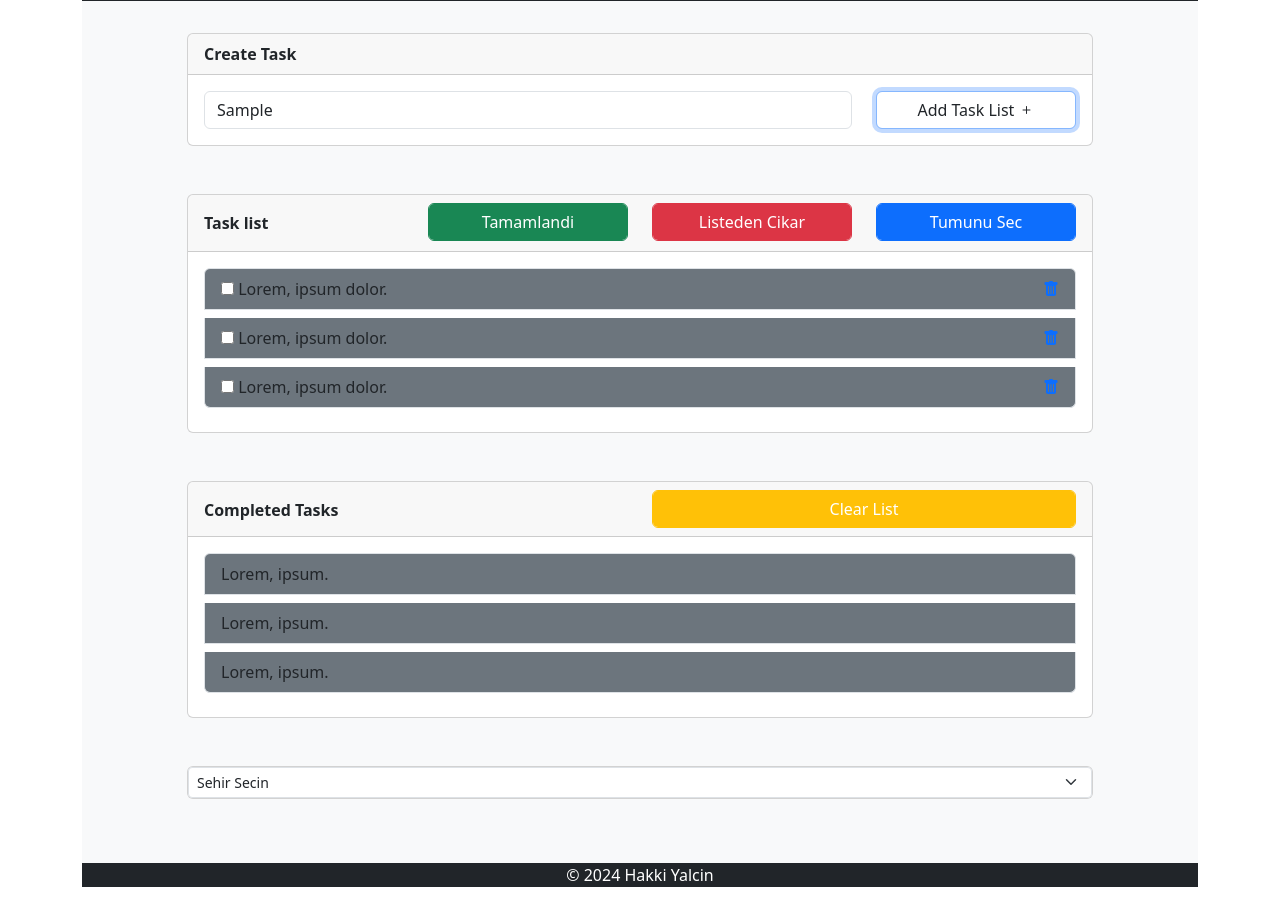
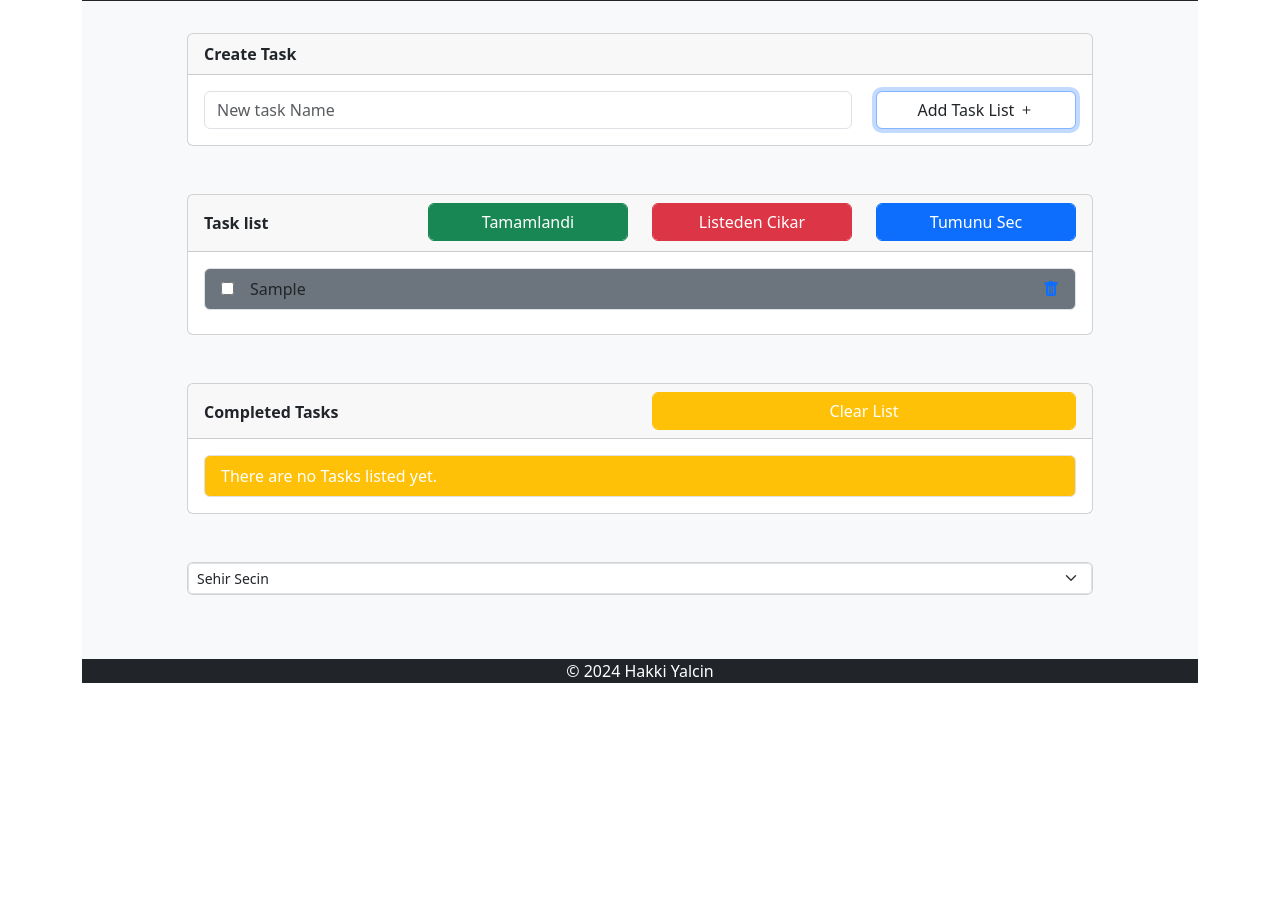
Before and after one commit to hakkinen42/todolist, a website: page index.html in a window 1280 px wide. Both pictures are taken after typing "Sample" into the empty fields and a click on the button "Add Task List". Shown: the part 41-944 px from the top of the page. After the commit the page ends 800 px from the top, so only its background shows below. Drawn offline with nearby package versions, Linux system fonts and the light colour scheme; some packages are replaced by stand-ins of ours; a script that the page names is missing.

Commit message:
Creat task ve Task List bolumu butonlar yapildi

```diff
--- a/assets/js/myScript.js
+++ b/assets/js/myScript.js
@@ -0,0 +1,140 @@
+// document.addEventListener("DOMContentLoaded", function() {
+$(document).ready(function(){
+    let taskInput = $("#taskInput");
+    let btnAddTaskInput = $("#btnAddTaskInput");
+    let btnTaskCompleted = $("#btnTaskCompleted");
+    let btnTaskRemoveFromList = $("#btnTaskRemoveFromList");
+    let btnTaskAllSelect = $("#btnTaskAllSelect");
+
+    let tasksList = $("#tasksList");
+    let completedList =  $("#completedList");
+    let tasks = JSON.parse(localStorage.getItem('tasks'));
+    if(tasks == null) tasks = [];
+
+    let completedTasks = JSON.parse(localStorage.getItem('completedTasks'));
+    if(completedTasks == null) completedTasks = [];
+
+    function isTaskExistsTasks(task) {
+        return tasks.includes(task);
+    }
+    list(tasks, tasksList);
+    list(completedTasks, completedList);
+
+
+    btnAddTaskInput.click(function(event){
+
+        if(taskInput.val().length > 0 && !isTaskExistsTasks(taskInput.val())){
+
+            tasks.push(taskInput.val());
+            localStorage.setItem('tasks',JSON.stringify(tasks));
+            list(tasks, tasksList);
+        } else {
+            swal.fire("Please enter a valid Task!");
+        }
+        taskInput.val("");
+    });
+
+    btnTaskCompleted.click(function(event){
+
+        let checked = $("#tasksList input[type='checkbox']:checked");
+
+
+        if(checked.length != 0){
+        checked.each(function(checkedTask,index){
+            let completed =tasks.splice(checked,1)[0];
+            completedTasks.push(completed) ;
+            localStorage.setItem("tasks", JSON.stringify(tasks));
+            localStorage.setItem("completedTasks", JSON.stringify(completedTasks));
+
+        })
+
+        list(tasks, tasksList);
+        list(completedTasks, completedList);
+
+
+
+        }
+    });
+
+    btnTaskRemoveFromList.click(function(event){
+
+        let checked = $("#tasksList input[type='checkbox']:checked");
+
+
+        if(checked.length != 0){
+        checked.each(function(checkedTask,index){
+            let removed = tasks.splice(checked,1)[0];
+            tasks=tasks.filter((e)=> e!==removed);
+            localStorage.setItem("tasks", JSON.stringify(tasks));
+        })
+    }
+        list(tasks, tasksList);
+        list(completedTasks, completedList);
+    });
+    btnTaskAllSelect.click(function(){
+       selectAll();
+   });
+
+
+    function list(items, listPlace) {
+
+        if(items == null || (Array.isArray(items) && !items.length)){
+            let liElement = $("<li>");
+            //let liElement = document.createElement( 'li' );
+            liElement.addClass('list-group-item bg-warning text-white');
+            //liElement.setAttribute('class','list-group-item bg-warning text-white');
+            liElement.text("There are no Tasks listed yet.");
+            // listPlace.innerHTML = " ";
+            // listPlace.appendChild(liElement);
+            $(listPlace).html(liElement);
+        }
+        else {
+            $(listPlace).html(""); // Önceki içeriği temizle
+            items.forEach(function(item, index, array){
+
+                let liElement = $("<li>");
+                liElement.addClass("list-group-item bg-secondary mb-2");
+
+                let inputElement = $("<input>");
+                inputElement.attr({
+                    type: "checkbox",
+                    value: item,
+                    name: item,
+                    id: `task-${index}`
+                });
+                // inputElement.type='checkbox';
+                // inputElement.value= item;
+                // inputElement.name = item;
+                // inputElement.id=`task-${index}`;
+
+                let labelElement = $("<label>");
+                labelElement.attr("for", `task-${index}`);
+                labelElement.text(item);
+                labelElement.addClass("ms-3");
+                // labelElement.textContent=item;
+
+                let iElement = $("<i>");
+                iElement.addClass("bi bi-trash-fill float-end delete-task text-primary");
+                iElement.attr("id", index);
+
+                if(listPlace == tasksList){
+                    liElement.append(inputElement, labelElement, iElement);
+                } else {
+                    liElement.append(labelElement);
+                }
+
+//         }
+                $(listPlace).append(liElement);
+            });
+        }
+    }
+
+    function selectAll(){
+        let allTask = $("#tasksList input[type='checkbox']");
+        console.log( allTask.prop('checked'));
+
+        allTask.prop("checked", true);
+    }
+
+
+});
--- a/index.html
+++ b/index.html
@@ -7,6 +7,7 @@
     <link rel="stylesheet" href="assets/css/style.css">
     <link rel="stylesheet" href="assets/bootstrap/dist/css/bootstrap.min.css">
     <link rel="stylesheet" href="assets/bootstrap-icons/font/bootstrap-icons.css">
+    <link rel="stylesheet" href="node_modules/sweetalert2/dist/sweetalert2.min.css">
 </head>
 <body>
     <div class="wrapper">
@@ -28,9 +29,9 @@
                             </div>
                             <div class="card-body">
                                 <div class="row">
-                                    <div class="col-md-9" id='taskInput'>
+                                    <div class="col-md-9" >
 
-                                        <input type="text" class=" form-control" placeholder="New task Name">
+                                        <input type="text" class=" form-control" placeholder="New task Name" id="taskInput" name="id=taskInput">
                                     </div>
                                     <div class="col-md-3">
 
@@ -48,7 +49,8 @@
                                         <button class="btn btn-success form-control" id="btnTaskCompleted">Tamamlandi</button>
                                     </div>
                                     <div class="col-md-3">
-                                        <button class="btn btn-danger form-control" btnTaskRemoveFromList>Listeden Cikar</button>
+                                        <button class="btn btn-danger form-control"
+                                        id="btnTaskRemoveFromList" >Listeden Cikar</button>
                                     </div>
                                     <div class="col-md-3">
                                         <button class="btn btn-primary form-control" id="btnTaskAllSelect">Tumunu Sec</button>
@@ -61,17 +63,17 @@
                                 <div class="row">
                                     <div class="col-md-12">
 
-                                        <ul class="list-group" id="taskList">
+                                        <ul class="list-group" id="tasksList">
                                             <li class="list-group-item bg-secondary mb-2">
                                                 <input type="checkbox" id="task1" name="task1" value="Bike">
                                                 <label for="task1"> Lorem, ipsum dolor.</label> <i class="bi bi-trash-fill float-end delete-task text-primary" id="0"></i>
                                             </li>
                                             <li class="list-group-item bg-secondary mb-2">
-                                                <input type="checkbox" id="task1" name="task1" value="Bike">
+                                                <input type="checkbox" id="task2" name="task1" value="Bike">
                                                 <label for="task1"> Lorem, ipsum dolor.</label> <i class="bi bi-trash-fill float-end delete-task text-primary" id="1"></i>
                                             </li>
                                             <li class="list-group-item bg-secondary mb-2">
-                                                <input type="checkbox" id="task1" name="task1" value="Bike">
+                                                <input type="checkbox" id="task3" name="task1" value="Bike">
                                                 <label for="task1"> Lorem, ipsum dolor.</label> <i class="bi bi-trash-fill float-end delete-task text-primary" id="2"></i>
                                             </li>
 
@@ -112,7 +114,7 @@
                         <div class="card mb-5">
                             <div>
 
-                            <select class="form-select form-select-sm" aria-label="Small select example">
+                            <select class="form-select form-select-sm" aria-label="Small select example" name="selectCity">
                                 <option value="0">Sehir Secin</option>
                                 <option value="1">Adana</option>
                                 <option value="2">Konya</option>
@@ -148,6 +150,8 @@
 
 
     <script src="assets/bootstrap/dist/js/bootstrap.bundle.min.js"></script>
+    <script src="node_modules/jquery/dist/jquery.min.js"></script>
     <script  src="assets/js/myScript.js"></script>
+    <script src="node_modules/sweetalert2/dist/sweetalert2.min.js"></script>
 </body>
 </html>
--- /dev/null
+++ b/package.json
@@ -0,0 +1,6 @@
+{
+  "dependencies": {
+    "jquery": "^3.7.1",
+    "sweetalert2": "^11.10.6"
+  }
+}
```
Also changed, not shown: 1 other file.
